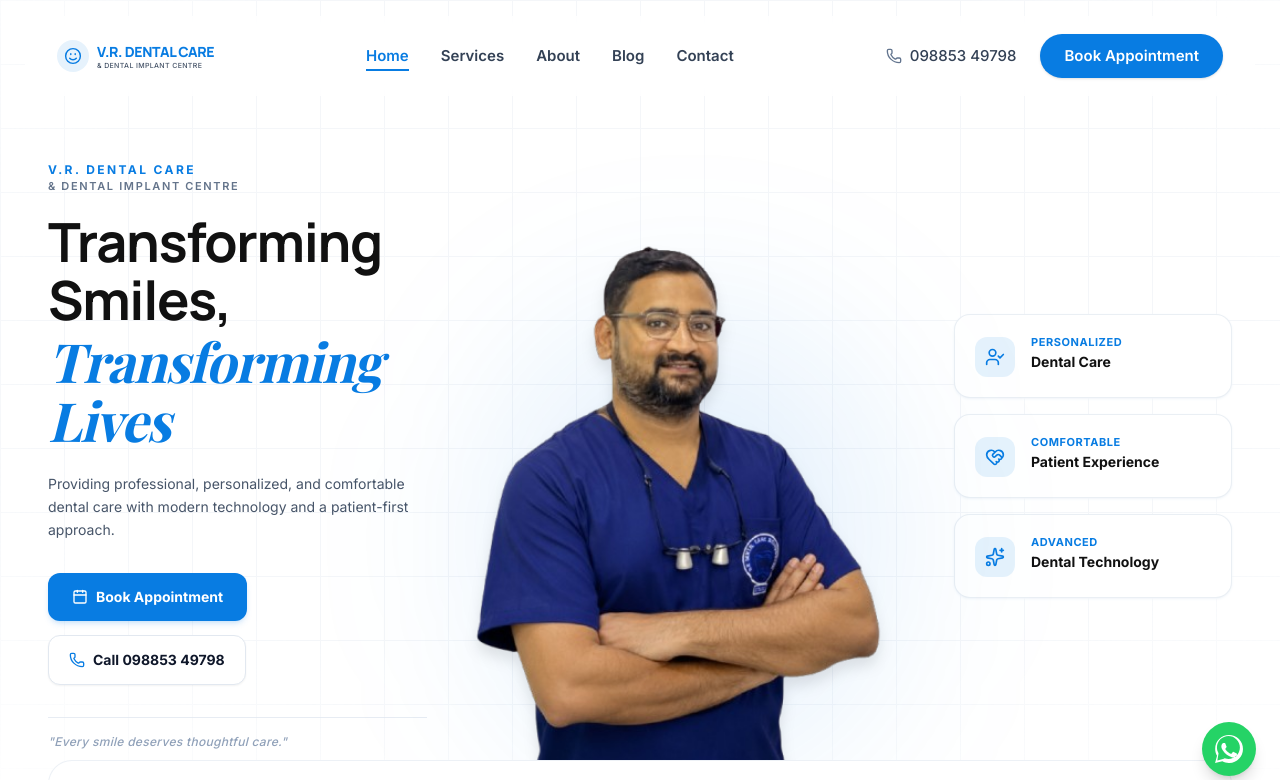
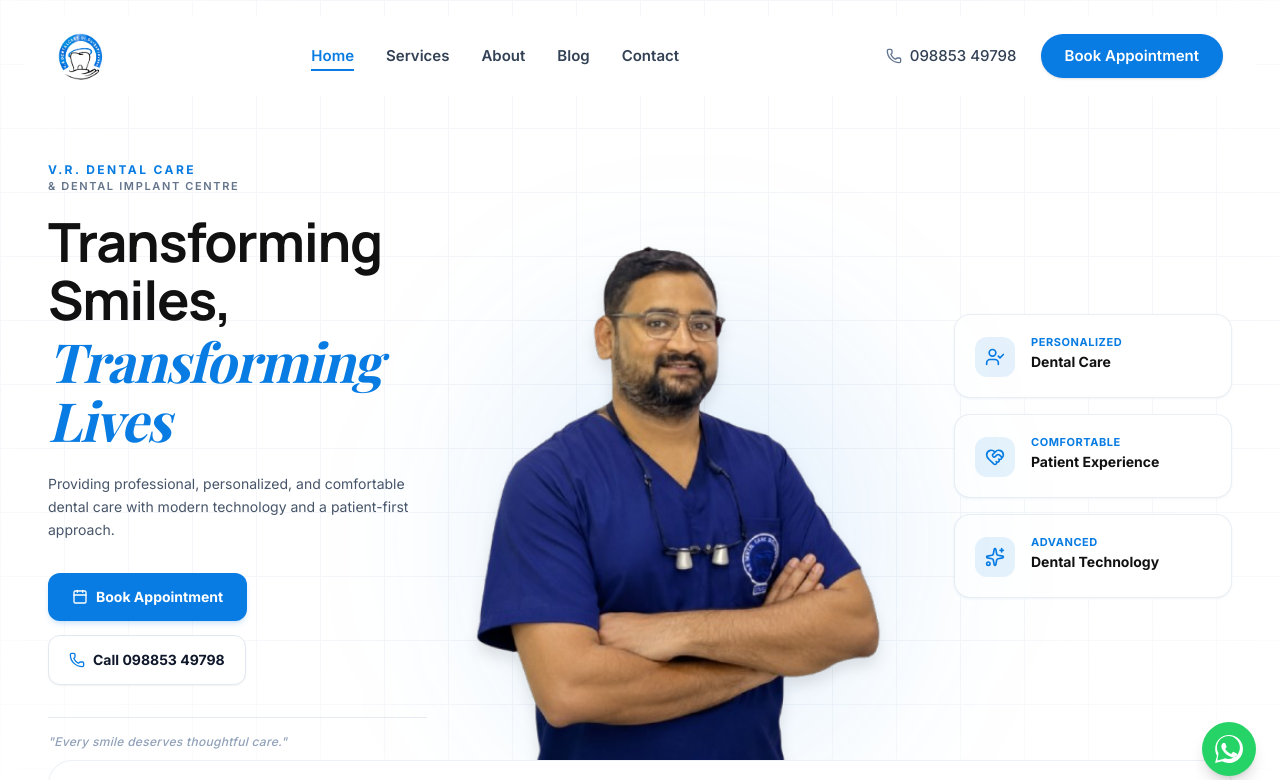
Before and after one commit to JabeerShaik786/Kiran-s-Heart-Care, a Next.js app: page /Kiran-s-Heart-Care/ in a window 1280 px wide. Shown: the top 780 px of the page. Built offline with nearby package versions, Linux system fonts and the light colour scheme.

Commit message:
Replace text/icon navbar logo with public/logo.png image

```diff
--- a/src/components/Navbar.tsx
+++ b/src/components/Navbar.tsx
@@ -2,7 +2,9 @@
 
 import { useState, useEffect } from "react";
 import { motion, AnimatePresence } from "framer-motion";
-import { Menu, X, Smile, Phone } from "lucide-react";
+import Image from "next/image";
+import { Menu, X, Phone } from "lucide-react";
+import { getAssetPath } from "@/lib/getAssetPath";
 
 const NAV_ITEMS = [
   { name: "Home", href: "#home" },
@@ -106,28 +108,15 @@ export default function Navbar() {
               onClick={(e) => scrollToSection(e, "#home")}
               className="flex items-center gap-2 group cursor-pointer"
             >
-              <div className="relative flex items-center justify-center w-8 h-8 rounded-full bg-primary/10 text-primary">
-                <motion.div
-                  animate={{
-                    scale: [1, 1.12, 1],
-                  }}
-                  transition={{
-                    repeat: Infinity,
-                    duration: 1.5,
-                    ease: "easeInOut",
-                  }}
-                >
-                  <Smile className="w-4 h-4 text-primary" />
-                </motion.div>
-              </div>
-              <div className="flex flex-col text-left">
-                <span className="font-heading font-extrabold text-[12px] md:text-sm tracking-tight text-primary leading-tight uppercase">
-                  V.R. Dental Care
-                </span>
-                <span className="font-sans font-medium text-[7px] tracking-[0.05em] text-gray-text uppercase leading-none mt-0.5">
-                  & Dental Implant Centre
-                </span>
-              </div>
+              <Image
+                src={getAssetPath("/logo.png")}
+                alt="V.R. Dental Care & Dental Implant Centre"
+                width={180}
+                height={48}
+                className="h-10 md:h-12 w-auto object-contain"
+                priority
+                unoptimized
+              />
             </a>
           </div>
 
```
Also changed, not shown: public/logo.png (added).
